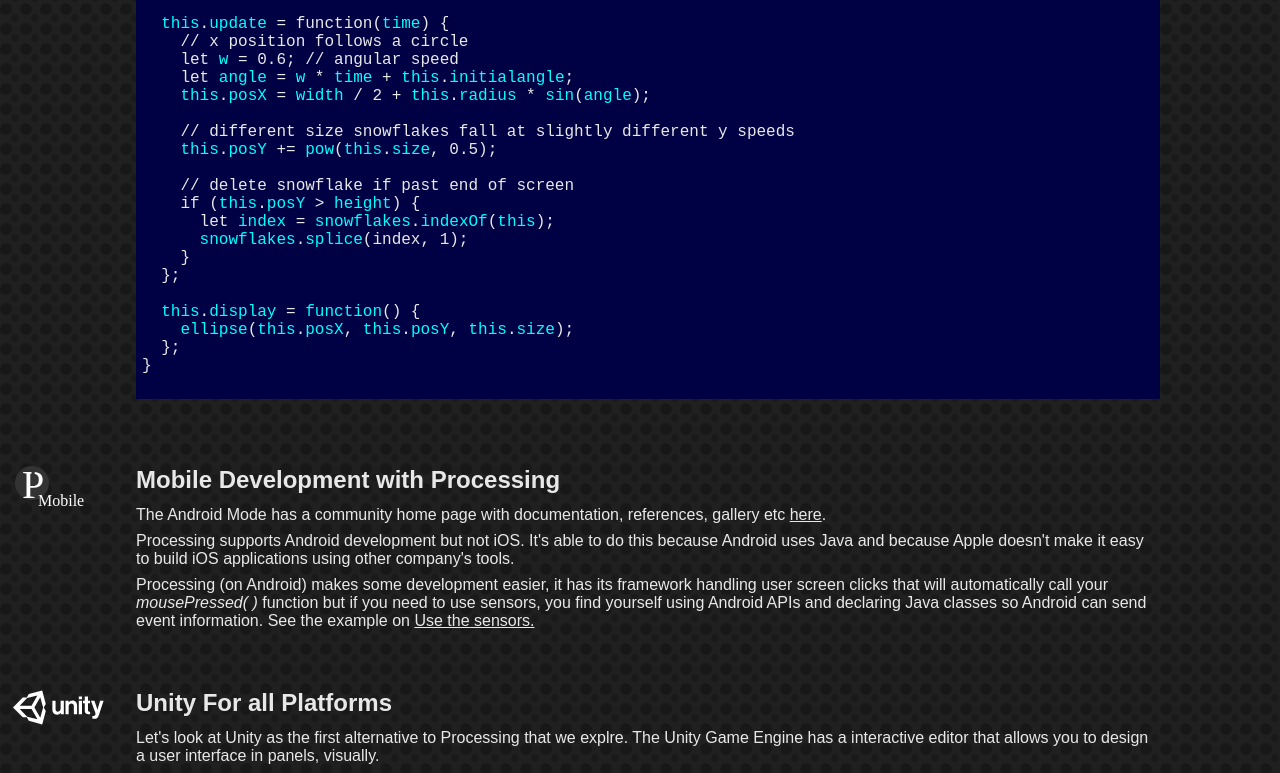
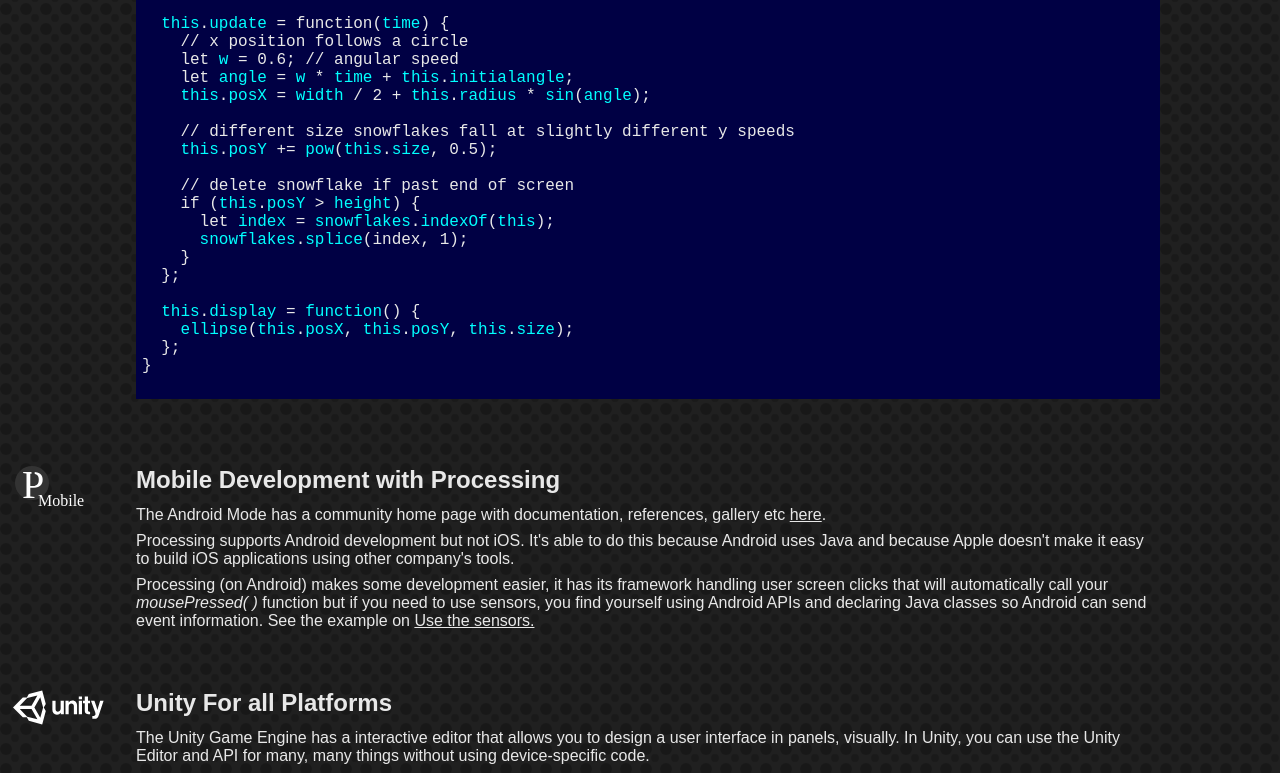
Before and after one commit to WazzaMo/Interactive-Web, a website: page blog.html in a window 1280 px wide. Shown: the part 3237-4010 px from the top of the page. Drawn offline with Linux system fonts and the light colour scheme; a web font is replaced by a local one.

Commit message:
Added to Unity notes - still WIP

```diff
--- a/blog.html
+++ b/blog.html
@@ -305,10 +305,10 @@ function <f>snowflake</f>() {
       <div class="text">
         <h2>Unity For all Platforms</h2>
         <p>
-          Let's look at Unity as the first alternative to Processing that
-          we explre.
           The Unity Game Engine has a interactive editor that allows you
-          to design a user interface in panels, visually.
+          to design a user interface in panels, visually.  In Unity, you
+          can use the Unity Editor and API for many, many things without
+          using device-specific code.
         </p>
       </div>
     </div>
```
